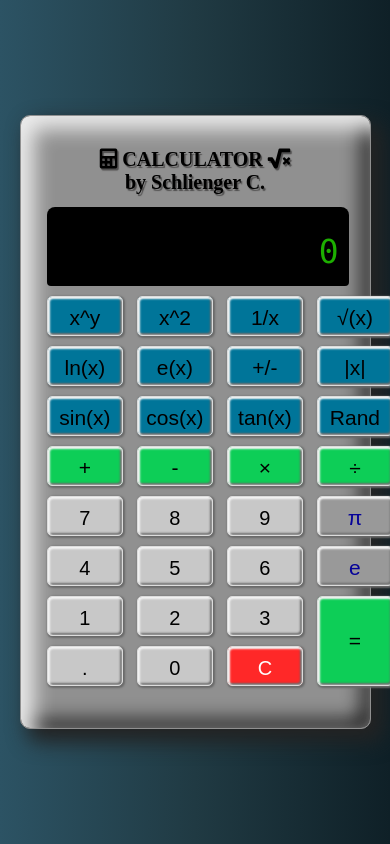
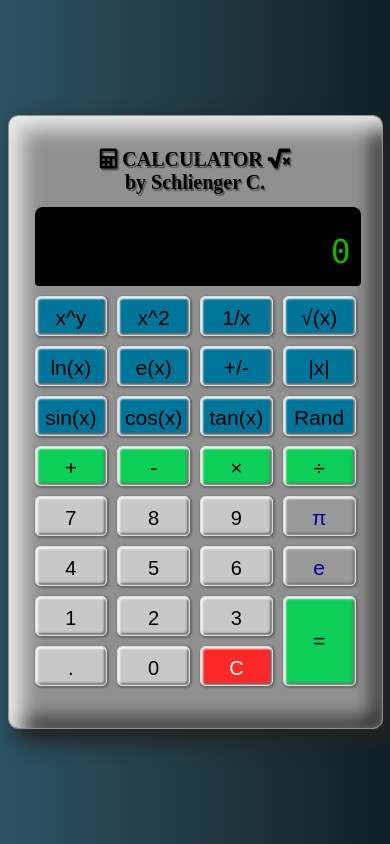
Before and after one commit to ChristopheCyber/JS-Vanilla-Calculator, a plain HTML site: page index.html in a window 390 px wide. Drawn offline with Linux system fonts and the light colour scheme.

Commit message:
better design 4;grid-template-columns: repeat(4,minmax(40px,1fr));minmax more adapted for @media max-width<600px

```diff
--- a/style.css
+++ b/style.css
@@ -26,7 +26,7 @@ h1 {
 
 .calculator {
   /* width: 400px; */
-  border-radius: 12px;
+  border-radius: 25px;
   /* margin-bottom: 40px; */
   /*  import  */
   background-color: #909090;
@@ -77,7 +77,7 @@ h1 {
 .operating-buttons {
   display: grid;
   grid-gap: 10px;
-  grid-template-columns: repeat(4, minmax(80px, 1fr));
+  grid-template-columns: repeat(4, minmax(40px, 1fr));
   /* grid-template-columns: repeat(4, 1fr); */
   padding: 10px;
 }
@@ -173,6 +173,6 @@ button:focus {
 /* Media Query: Large Smartphone (Vertical) */
 @media screen and (max-width: 600px) {
   .container {
-    width: 90%;
+    width: 375px;
   }
 }
```
